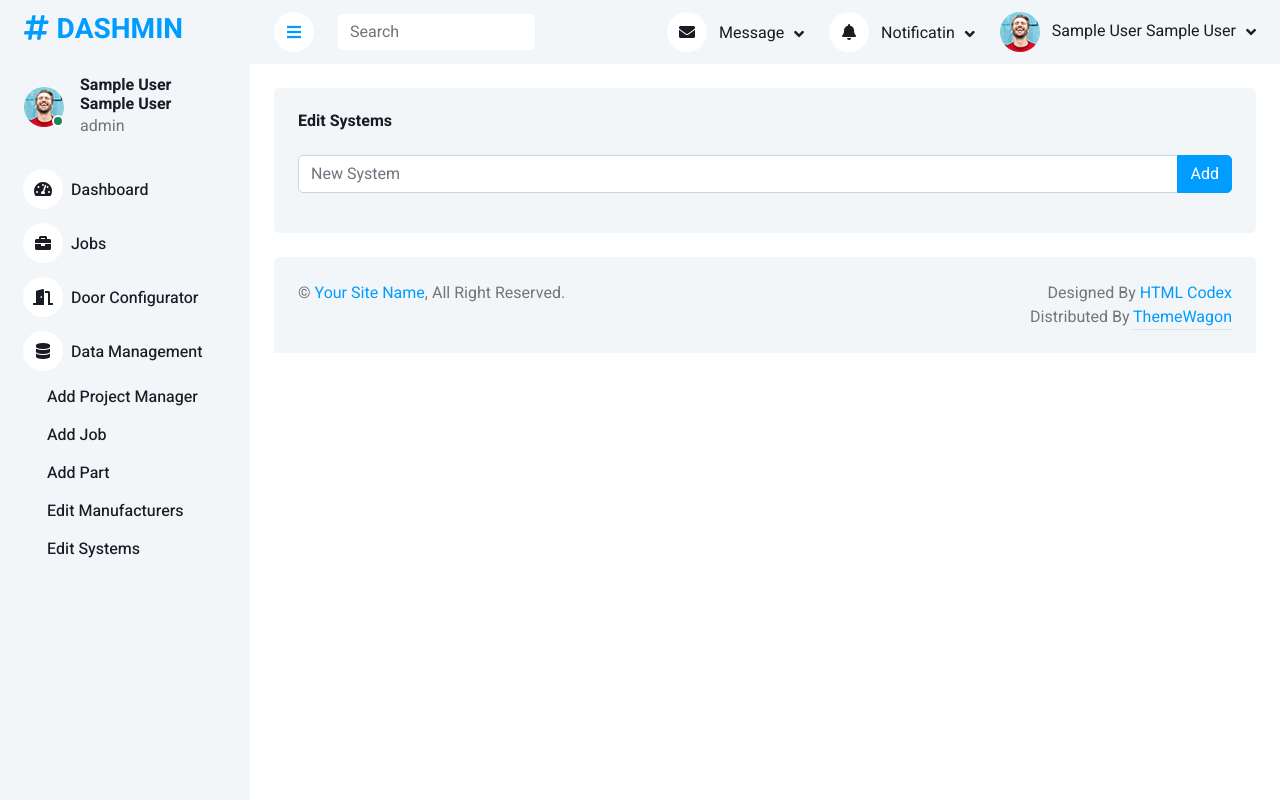
After one commit to Jkweks/fab_admin, a PHP site: page /edit_systems.php in a window 1280 px wide. The commit adds this page. Run offline with PHP 8.4, Linux system fonts and the light colour scheme; the visitor is signed in with stand-in values (Sample User, id 1); data that the repository does not hold is empty; some libraries are stand-ins or nearby versions.

Commit message:
Add manufacturer and system management

```diff
--- /dev/null
+++ b/frontend/edit_systems.php
@@ -0,0 +1,70 @@
+<?php
+session_start();
+if (!isset($_SESSION['user_id'])) {
+    header('Location: signin.php');
+    exit;
+}
+if (!isset($_SESSION['role']) || $_SESSION['role'] !== 'admin') {
+    header('Location: index.php');
+    exit;
+}
+include 'includes/db.php';
+
+if ($_SERVER['REQUEST_METHOD'] === 'POST') {
+    if (!empty($_POST['new_name'])) {
+        $stmt = $pdo->prepare('INSERT INTO systems (name) VALUES (?) ON CONFLICT (name) DO NOTHING');
+        $stmt->execute([$_POST['new_name']]);
+    }
+    if (!empty($_POST['id']) && isset($_POST['name'])) {
+        $stmt = $pdo->prepare('UPDATE systems SET name = ? WHERE id = ?');
+        $stmt->execute([$_POST['name'], $_POST['id']]);
+    }
+}
+
+$systems = $pdo->query('SELECT id, name FROM systems ORDER BY name')->fetchAll();
+?>
+<?php include 'includes/header.php'; ?>
+<div class='container-xxl position-relative bg-white d-flex p-0'>
+    <?php include 'includes/spinner.php'; ?>
+    <?php include 'includes/sidebar.php'; ?>
+    <div class='content'>
+        <?php include 'includes/navbar.php'; ?>
+        <div class='container-fluid pt-4 px-4'>
+            <div class='row g-4'>
+                <div class='col-12'>
+                    <div class='bg-light rounded h-100 p-4'>
+                        <h6 class='mb-4'>Edit Systems</h6>
+                        <form method='post' class='mb-3'>
+                            <div class='input-group'>
+                                <input type='text' class='form-control' name='new_name' placeholder='New System'>
+                                <button class='btn btn-primary' type='submit'>Add</button>
+                            </div>
+                        </form>
+                        <?php foreach ($systems as $s): ?>
+                            <form method='post' class='d-flex mb-2'>
+                                <input type='hidden' name='id' value='<?php echo htmlspecialchars($s['id']); ?>'>
+                                <input type='text' class='form-control me-2' name='name' value='<?php echo htmlspecialchars($s['name']); ?>'>
+                                <button class='btn btn-secondary' type='submit'>Update</button>
+                            </form>
+                        <?php endforeach; ?>
+                    </div>
+                </div>
+            </div>
+        </div>
+        <div class='container-fluid pt-4 px-4'>
+            <div class='bg-light rounded-top p-4'>
+                <div class='row'>
+                    <div class='col-12 col-sm-6 text-center text-sm-start'>
+                        &copy; <a href='#'>Your Site Name</a>, All Right Reserved.
+                    </div>
+                    <div class='col-12 col-sm-6 text-center text-sm-end'>
+                        Designed By <a href='https://htmlcodex.com'>HTML Codex</a><br>
+                        Distributed By <a class='border-bottom' href='https://themewagon.com' target='_blank'>ThemeWagon</a>
+                    </div>
+                </div>
+            </div>
+        </div>
+    </div>
+    <a href='#' class='btn btn-lg btn-primary btn-lg-square back-to-top'><i class='bi bi-arrow-up'></i></a>
+</div>
+<?php include 'includes/footer.php'; ?>
--- a/frontend/includes/sidebar.php
+++ b/frontend/includes/sidebar.php
@@ -22,7 +22,9 @@
                     <a href='data.php' class='nav-item nav-link'><i class='fa fa-database me-2'></i>Data Management</a>
                     <a href='add_pm.php' class='nav-item nav-link ms-4'>Add Project Manager</a>
                     <a href='add_job.php' class='nav-item nav-link ms-4'>Add Job</a>
-                    <a href='add_door_part.php' class='nav-item nav-link ms-4'>Add Door Part</a>
+                    <a href='add_part.php' class='nav-item nav-link ms-4'>Add Part</a>
+                    <a href='edit_manufacturers.php' class='nav-item nav-link ms-4'>Edit Manufacturers</a>
+                    <a href='edit_systems.php' class='nav-item nav-link ms-4'>Edit Systems</a>
                     <?php endif; ?>
                 </div>
             </nav>
```
Also changed, not shown: db/init.sql (+10 -0 lines), frontend/add_door_part.php (+15 -2 lines), frontend/add_part.php (+15 -2 lines), frontend/edit_manufacturers.php (added, +70 -0 lines).
